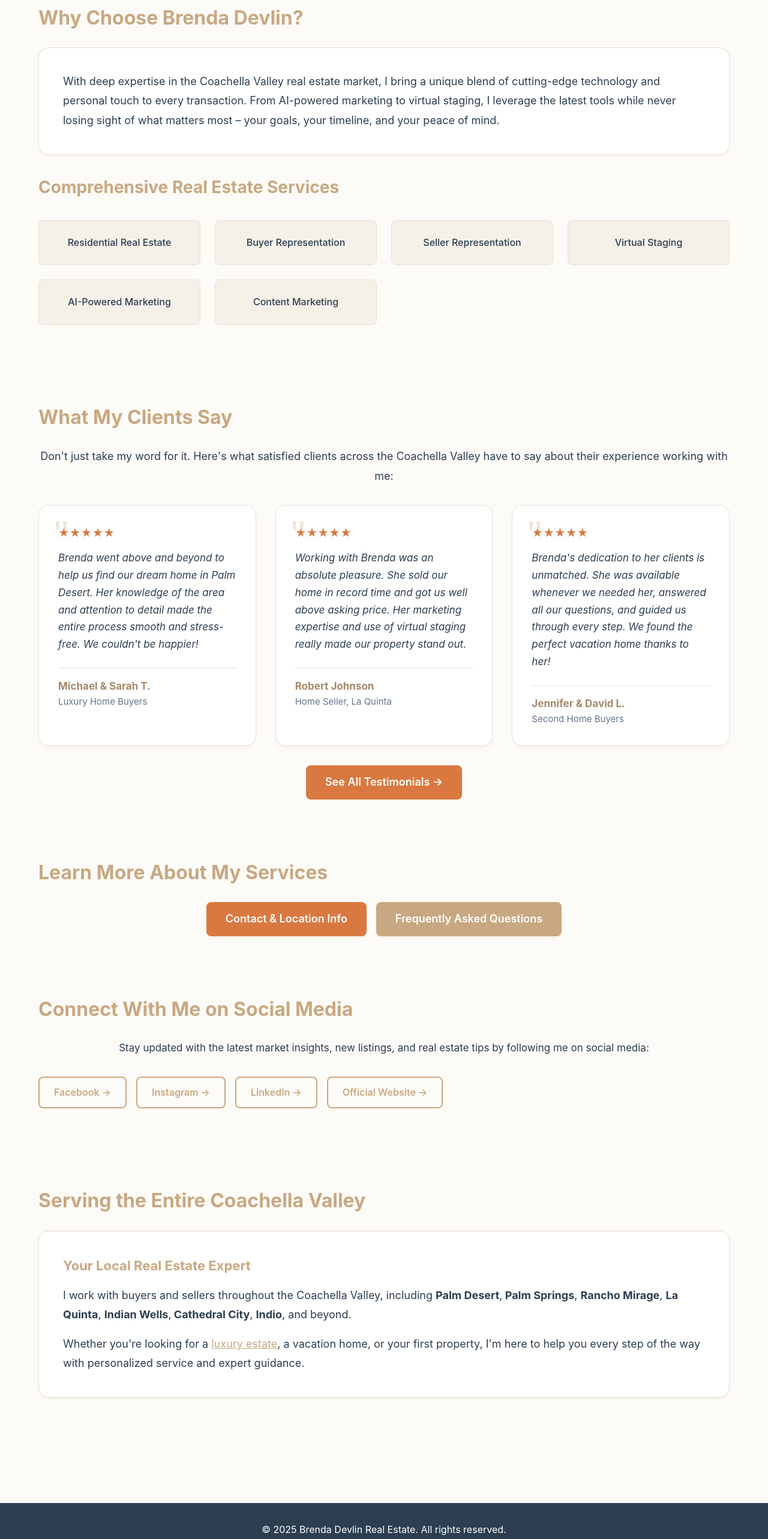
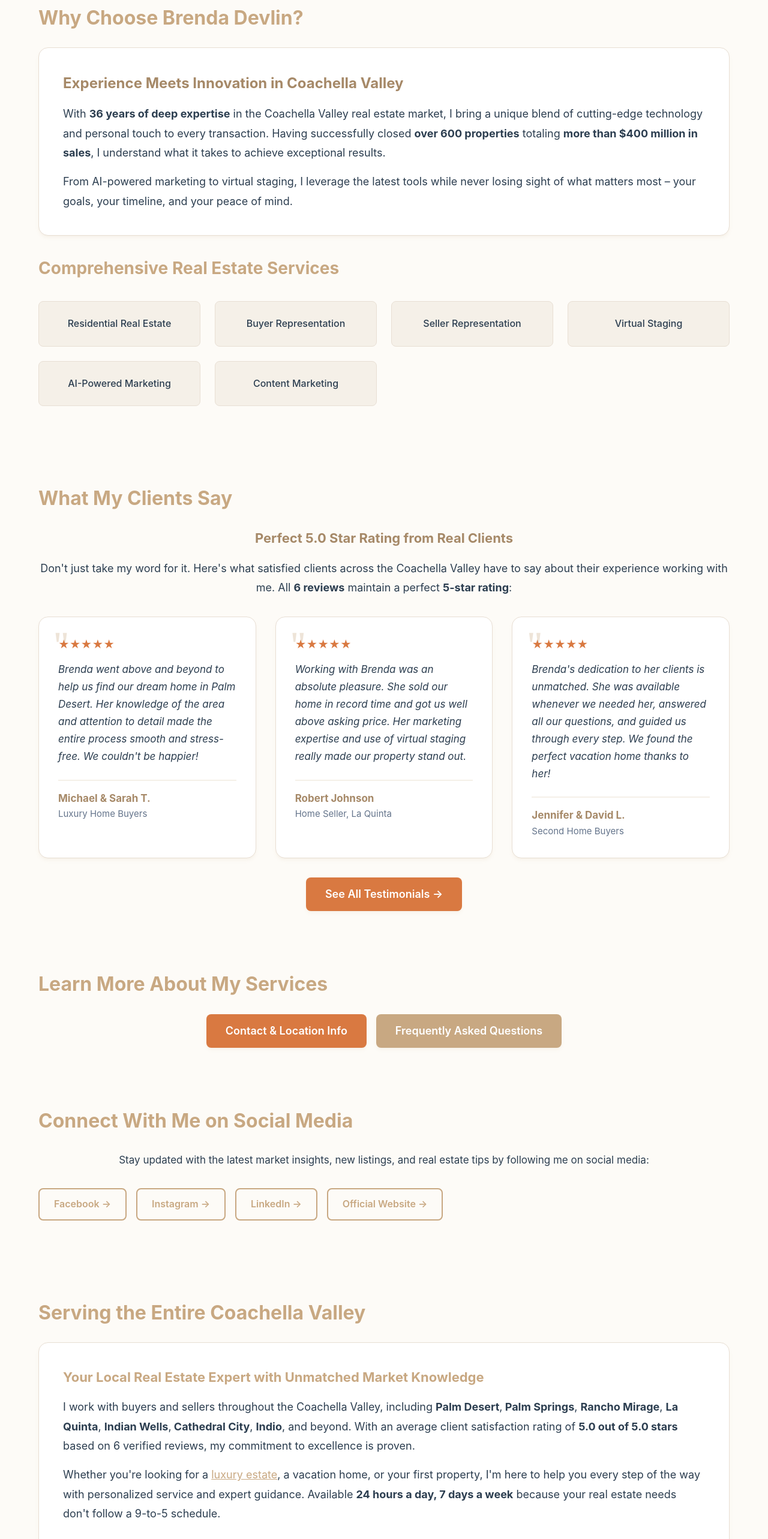
Before and after one commit to SwingPoint/Brenda-Devlin-Real-Estate, a Next.js app: page / in a window 1280 px wide. Shown: the part 1000-3566 px from the top of the page at 60% size. Built offline with nearby package versions, Linux system fonts and the light colour scheme.

Commit message:
Add Review schemas, H3 headings, and cite-friendly stats for 85+ AIO score

```diff
--- a/app/page.tsx
+++ b/app/page.tsx
@@ -81,10 +81,25 @@ export default function HomePage() {
     },
   };
 
+  // AggregateRating Schema
+  const aggregateRatingSchema = {
+    '@context': 'https://schema.org',
+    '@type': 'RealEstateAgent',
+    name: business.name,
+    aggregateRating: {
+      '@type': 'AggregateRating',
+      ratingValue: '5',
+      reviewCount: business.testimonials.length,
+      bestRating: '5',
+      worstRating: '5',
+    },
+  };
+
   return (
     <>
       <JsonLd data={organizationSchema} />
       <JsonLd data={websiteSchema} />
+      <JsonLd data={aggregateRatingSchema} />
 
       <header className="hero-section">
         <div className="container">
@@ -109,10 +124,15 @@ export default function HomePage() {
           <section className="section">
             <h2 className="section-title">Why Choose Brenda Devlin?</h2>
             <div className="card">
+              <h3 style={{ fontSize: '1.5rem', marginBottom: '1rem', color: 'var(--primary-dark)' }}>
+                Experience Meets Innovation in Coachella Valley
+              </h3>
+              <p style={{ fontSize: '1.125rem', lineHeight: '1.8', marginBottom: '1rem' }}>
+                With <strong>36 years of deep expertise</strong> in the {business.areaServed} real estate market, I bring a unique blend
+                of cutting-edge technology and personal touch to every transaction. Having successfully closed <strong>over 600 properties</strong> totaling <strong>more than $400 million in sales</strong>, I understand what it takes to achieve exceptional results.
+              </p>
               <p style={{ fontSize: '1.125rem', lineHeight: '1.8' }}>
-                With deep expertise in the {business.areaServed} real estate market, I bring a unique blend
-                of cutting-edge technology and personal touch to every transaction. From AI-powered marketing
-                to virtual staging, I leverage the latest tools while never losing sight of what matters most
+                From AI-powered marketing to virtual staging, I leverage the latest tools while never losing sight of what matters most
                 – your goals, your timeline, and your peace of mind.
               </p>
             </div>
@@ -131,8 +151,11 @@ export default function HomePage() {
 
           <section className="section">
             <h2 className="section-title">What My Clients Say</h2>
+            <h3 style={{ fontSize: '1.375rem', marginBottom: '1rem', textAlign: 'center', color: 'var(--primary-dark)' }}>
+              Perfect 5.0 Star Rating from Real Clients
+            </h3>
             <p style={{ fontSize: '1.125rem', lineHeight: '1.8', marginBottom: '2rem', textAlign: 'center' }}>
-              Don't just take my word for it. Here's what satisfied clients across the Coachella Valley have to say about their experience working with me:
+              Don't just take my word for it. Here's what satisfied clients across the Coachella Valley have to say about their experience working with me. All <strong>{business.testimonials.length} reviews</strong> maintain a perfect <strong>5-star rating</strong>:
             </p>
             <Testimonials testimonials={business.testimonials} limit={3} />
             <div style={{ textAlign: 'center', marginTop: '2rem' }}>
@@ -199,16 +222,16 @@ export default function HomePage() {
             <h2 className="section-title">Serving the Entire Coachella Valley</h2>
             <div className="card">
               <h3 style={{ fontSize: '1.375rem', marginBottom: '1rem', color: 'var(--primary)' }}>
-                Your Local Real Estate Expert
+                Your Local Real Estate Expert with Unmatched Market Knowledge
               </h3>
               <p style={{ fontSize: '1.125rem', lineHeight: '1.8', marginBottom: '1rem' }}>
                 I work with buyers and sellers throughout the Coachella Valley, including <strong>Palm Desert</strong>,
                 <strong> Palm Springs</strong>, <strong>Rancho Mirage</strong>, <strong>La Quinta</strong>, <strong>Indian Wells</strong>,
-                <strong> Cathedral City</strong>, <strong>Indio</strong>, and beyond.
+                <strong> Cathedral City</strong>, <strong>Indio</strong>, and beyond. With an average client satisfaction rating of <strong>5.0 out of 5.0 stars</strong> based on {business.testimonials.length} verified reviews, my commitment to excellence is proven.
               </p>
               <p style={{ fontSize: '1.125rem', lineHeight: '1.8' }}>
                 Whether you're looking for a <Link href="/faq" style={{ color: 'var(--primary)', textDecoration: 'underline' }}>luxury estate</Link>,
-                a vacation home, or your first property, I'm here to help you every step of the way with personalized service and expert guidance.
+                a vacation home, or your first property, I'm here to help you every step of the way with personalized service and expert guidance. Available <strong>24 hours a day, 7 days a week</strong> because your real estate needs don't follow a 9-to-5 schedule.
               </p>
             </div>
           </section>
```
Also changed, not shown: app/business/[slug]/page.tsx (+25 -0 lines).
